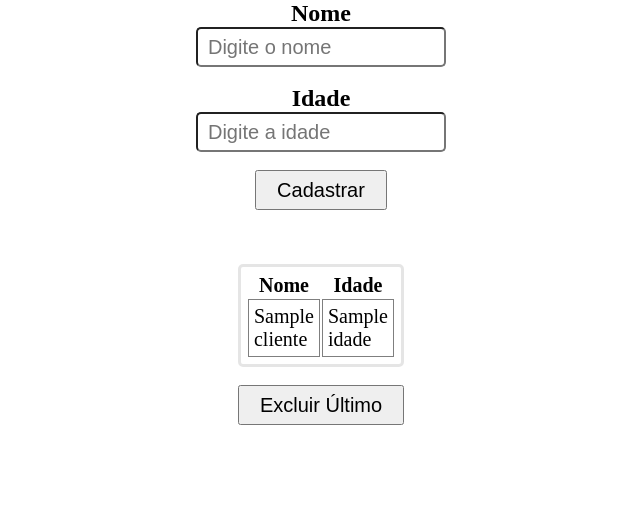
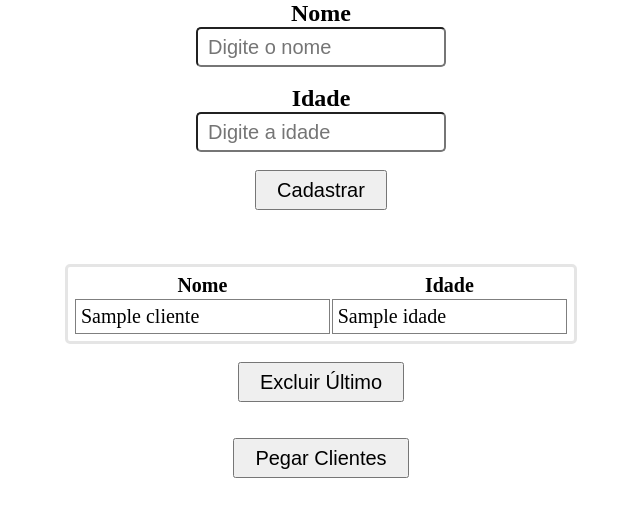
Before and after one commit to MiguelDev-GH/FastAPI-HTML, a FastAPI app: template templates/index.html in a window 1280 px wide. Shown: the top 517 px of the page, without its empty margins (319-959 px from the left). Run offline with FastAPI, Linux system fonts and the light colour scheme; the template is opened without the code that fills it: most values are stand-ins (such as "Sample title", 1, 10 or a date in 2020).

Commit message:
Arrumar o PegarClientes

```diff
--- a/main.py
+++ b/main.py
@@ -21,7 +21,7 @@ class Cliente(BaseModel):
     Idade: int
 
 @app.get("/", response_class=HTMLResponse)
-async def init(request: Request):
+async def read_root(request: Request):
 
     context = {'request': request, 'clientes': clientes}
     return templates.TemplateResponse("index.html", context)
@@ -30,12 +30,25 @@ async def init(request: Request):
 async def adicionar_cliente(cliente: Cliente):
 
     novo_cliente_dict = cliente.model_dump()
-    clientes.append(novo_cliente_dict)
 
-    return novo_cliente_dict
+    if novo_cliente_dict not in clientes:
+
+        clientes.append(novo_cliente_dict)
+
+        return novo_cliente_dict
+
+    else:
+
+        return {"Mensagem": "Erro ao cadastrar o cliente, pois cliente já cadastrado:","cliente":novo_cliente_dict}
 
 @app.delete("/excluirUltimo")
 async def excluirUltimo_cliente():
+
     if clientes:
         cliente_removido = clientes.pop()
+
         return {"mensagem": "Cliente removido com sucesso", "cliente": cliente_removido}
+
+@app.get("/pegarClientes")
+async def pegarClientes():
+    return clientes
--- a/static/script.js
+++ b/static/script.js
@@ -28,6 +28,7 @@ document.getElementById("form_clientes").addEventListener("submit",async (e)=>{
 
 // Arrumar isso daqui
 
+if(document.getElementById("btn_Excluir") != null){
     document.getElementById("btn_Excluir").addEventListener("click",async (e)=>{
         try {
             let response = await fetch("/excluirUltimo",{
@@ -45,3 +46,19 @@ document.getElementById("btn_Excluir").addEventListener("click",async (e)=>{
             console.error("Erro ao remover o cliente, (" + error + ")")
         }
     })
+}
+
+const btn_pegarClientes = document.getElementById("btn_pegarClientes")
+
+btn_pegarClientes.addEventListener("click",async () => {
+   try {
+        let response = await fetch("/pegarClientes")
+        let clientes = await response.json()
+
+        clientes.forEach(cliente => {
+            console.log(cliente.nome,":",cliente.idade)
+        });
+    } catch(error){
+        console.error("Erro ao tentar buscar o cliente",error)
+    }
+})
--- a/templates/index.html
+++ b/templates/index.html
@@ -22,7 +22,11 @@
 
     <button type="submit">Cadastrar</button>
 
+    </form>
+
     <br><br><br>
+
+    {% if clientes %}
 
     <table>
         <tr>
@@ -43,9 +47,17 @@
 
     <br>
 
-    </form>
+    <button id='btn_Excluir'>Excluir Último</button>
 
-    <button id='btn_Excluir'>Excluir Último</button>
+    {% else %}
+
+    <h2> A lista está vazia </h2>
+
+    {% endif %}
+
+    <br><br>
+
+    <button id="btn_pegarClientes">Pegar Clientes</button>
 
     <script src="{{ url_for('static', path='/script.js') }}"></script>
 
```
Lines whose indentation alone changed are shown as unchanged.
